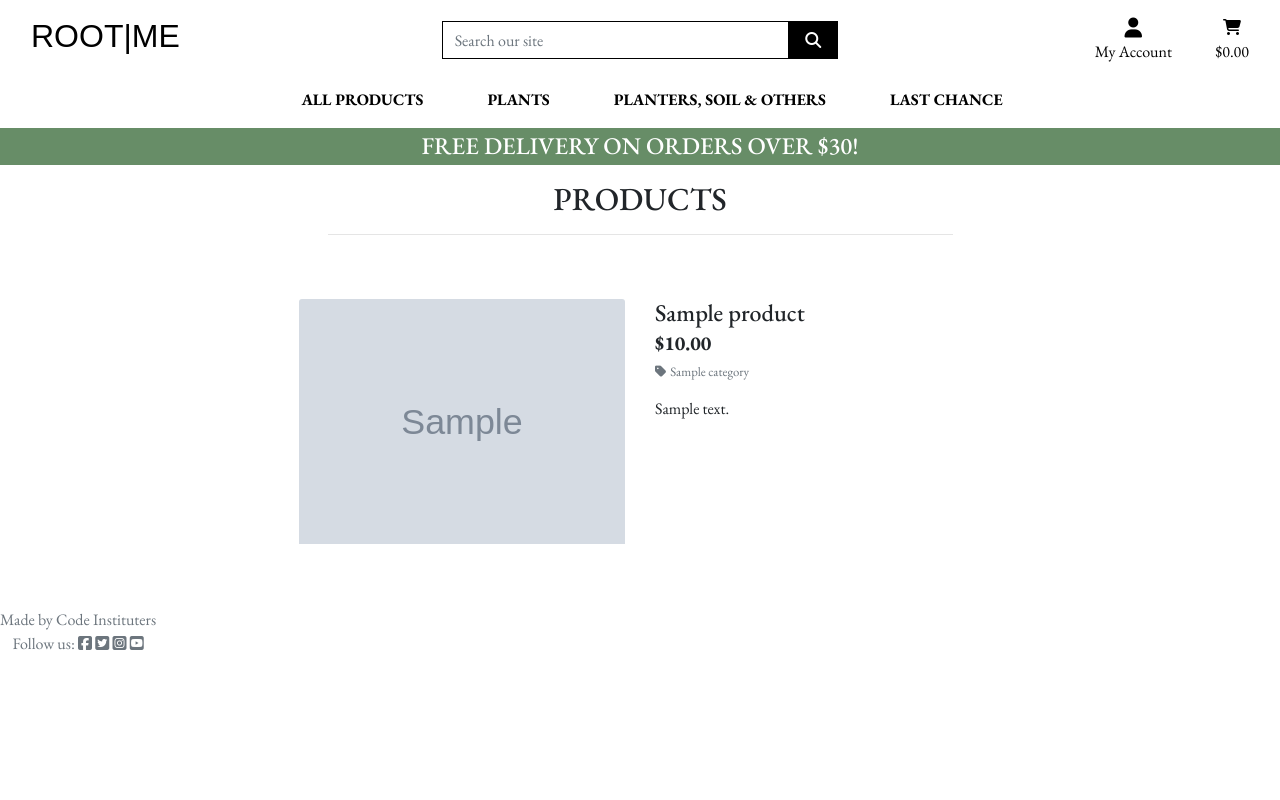
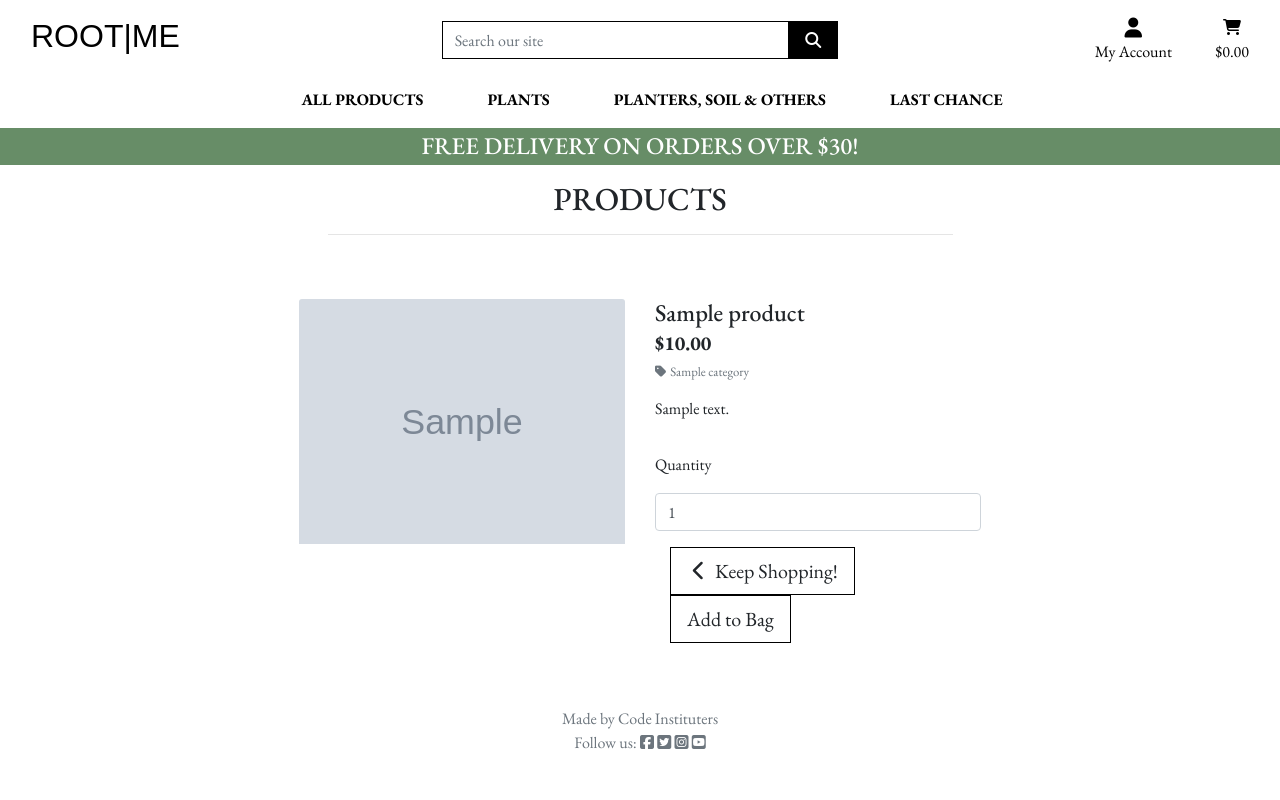
Before and after one commit to ElinaBoman/rootme, a Django app: page /products/1 in a window 1280 px wide. Run offline with Django 3.2, Linux system fonts and the light colour scheme; tables that the repository leaves empty hold one stand-in row (values such as "Sample post"); grey boxes marked "Sample" are stand-in pictures; some libraries are stand-ins or nearby versions; some web fonts are replaced.

Commit message:
Added add_to_basket function to collets products in basket

```diff
--- a/basket/urls.py
+++ b/basket/urls.py
@@ -3,4 +3,5 @@ from . import views
 
 urlpatterns = [
     path('', views.view_basket, name='view_basket'),
+    path('add/<item_id>/', views.add_to_basket, name='add_to_basket'),
 ]
--- a/products/templates/products/product_detail.html
+++ b/products/templates/products/product_detail.html
@@ -45,8 +45,32 @@
                         </p>
                         {% endif %}
                         <p class="mt-3">{{ product.description|safe }}</p>
-                    </div>
+                        <form action="{% url 'add_to_basket' product.id %}" class="form" method="POST">
+                            {% csrf_token %}
+                            <div class="form row">
+                                <div class="col-12">
+                                    <p class="mt-3">Quantity</p>
+                                    <div class="form-group">
+                                        <input type="number" class="form-control qty_input" name="quantity" value="1"
+                                            min="1" max="100" data-item_id="{{ product.id}}"
+                                            id="id_qty_{{ product.id }}">
+                                    </div>
+                                </div>
+                            </div>
+                            <div class="col-12">
+                                <a href="{% url 'products' %}" class="btn border-black rounded-0 btn-lg">
+                                    <span class="icon">
+                                        <i class="fas fa-chevron-left"></i>
+                                    </span>
+                                    <span>Keep Shopping!</span>
+                                </a>
+                                <input type="submit" class="btn border-black rounded-0 btn-lg" value="Add to Bag">
+                            </div>
+                            <input type="hidden" name="redirect_url" value="{{ request.path }}">
+                        </div>
+                        </form>
                 </div>
             </div>
         </div>
-        {% endblock %}
+    </div>
+    {% endblock %}
--- a/static/css/base.css
+++ b/static/css/base.css
@@ -95,6 +95,10 @@ a.category-badge > span.badge:hover {
     cursor: pointer;
     border: 1px solid black;
 }
+
+/* product_detail */
+
+
 /* Footer */
 
 
```
Also changed, not shown: basket/views.py (+17 -1 lines).
